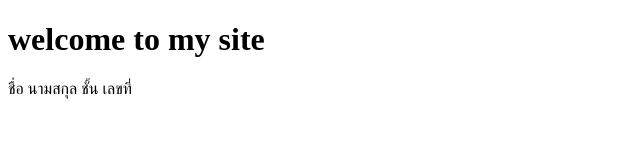
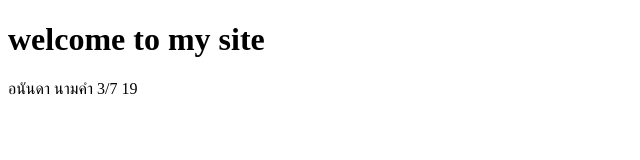
Before and after one commit to satang34943/satang34943.github.io, a plain HTML site: page index.html in a window 1280 px wide. Shown: the full height of the page, 0-640 px from the left. Drawn offline with Linux system fonts and the light colour scheme.

Commit message:
Update index.html

```diff
--- a/index.html
+++ b/index.html
@@ -7,6 +7,6 @@
 
 <body>
 <h1>welcome to my site</h1>
-<p> ชื่อ นามสกุล ชั้น เลขที่ </p>
+<p> อนันดา นามคำ 3/7 19 </p>
 </body>
 </html>
```
